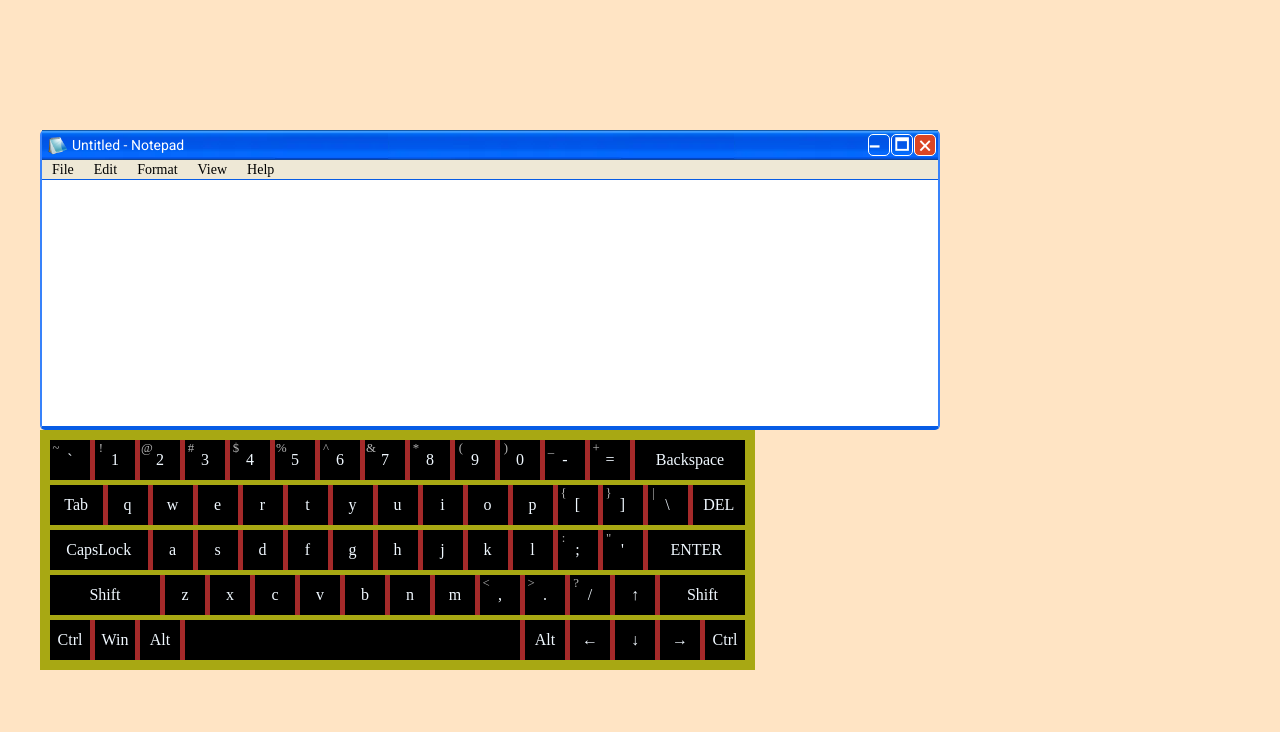
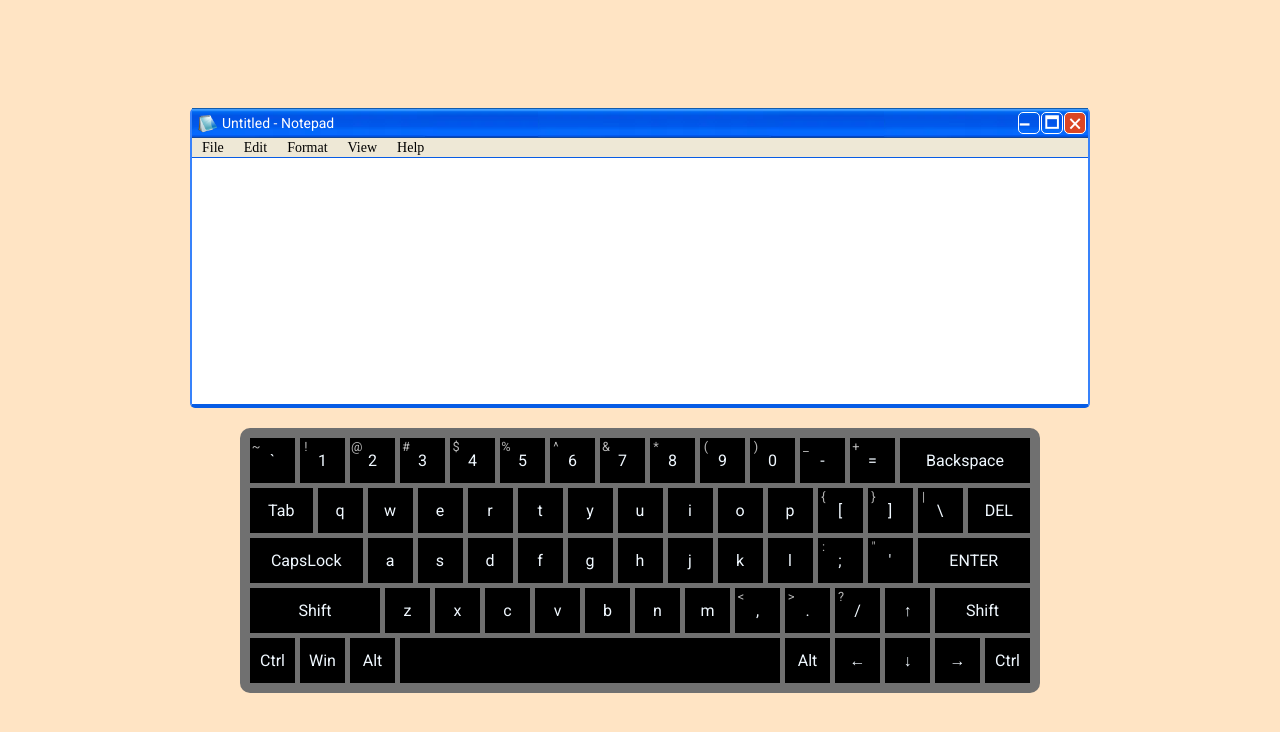
Before and after one commit to mracoon/virtual-keyboard, a website with bundled scripts: page index.html in a window 1280 px wide. Built offline with nearby package versions, Linux system fonts and the light colour scheme.

Commit message:
feat: update keyboard styles

```diff
--- a/style.css
+++ b/style.css
@@ -31,6 +31,7 @@ body {
   text-align: center;
   cursor: pointer;
   user-select: none;
+  transition: 0.05s;
 }
 
 .standart-btn {
@@ -48,7 +49,7 @@ body {
 
 .pressed,
 .button:active {
-  background-color: blueviolet;
+  background-color: #0076d7;
   border-style: inset;
 }
 
@@ -85,7 +86,6 @@ body {
   gap: 5px;
   /* display: flex;*/
   display: grid;
-  background-color: brown;
 }
 
 .space-btn {
@@ -296,3 +296,66 @@ body {
   color: #000000;
   margin-right: 20px;
 }
+
+/*-----------------------------------*/
+.container {
+  row-gap: 20px;
+  align-items: center;
+  justify-content: center;
+  padding: 10px;
+}
+
+.keyboard__container {
+  background-color: #707070;
+  border-radius: 10px;
+  font-family: 'Roboto';
+
+  font-style: normal;
+  font-weight: 400;
+  font-size: 16px;
+  grid-template-rows: repeat(5, 45px);
+  max-width: 800px;
+}
+
+/*-----------*/
+.button {
+
+  height: 45px;
+  /* display: block;*/
+  line-height: 45px;
+
+}
+
+.standart-btn {
+  width: 45px;
+  height: 45px;
+}
+
+
+
+
+.row-1 {
+  grid-template-columns: repeat(13, 45px) 1fr;
+}
+
+.row-2 {
+  grid-template-columns: 1fr repeat(13, 45px) 1fr;
+}
+
+.row-3 {
+  grid-template-columns: 1fr repeat(11, 45px) 1fr;
+}
+
+.row-4 {
+  grid-template-columns: 1fr repeat(11, 45px) 95px;
+}
+
+.row-5 {
+  /*   grid-template-columns: 60px repeat(2, 40px) 1fr 40px 60px repeat(4, 40px); */
+  grid-template-columns: repeat(3, 45px) 1fr repeat(5, 45px);
+}
+
+.right-shift {
+
+  width: 95px;
+}
```
